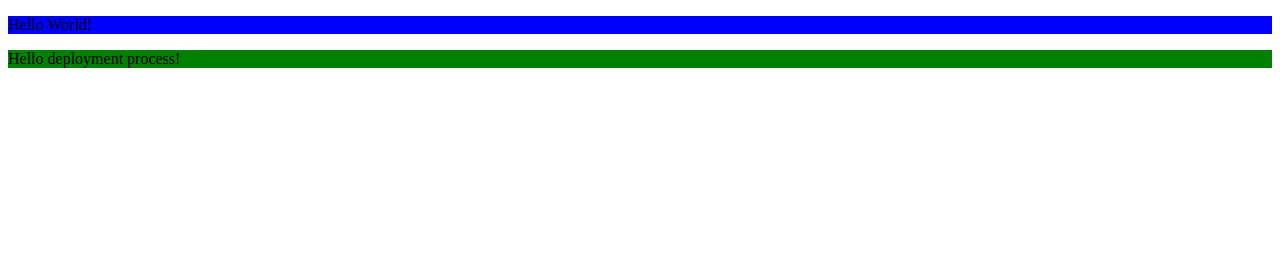
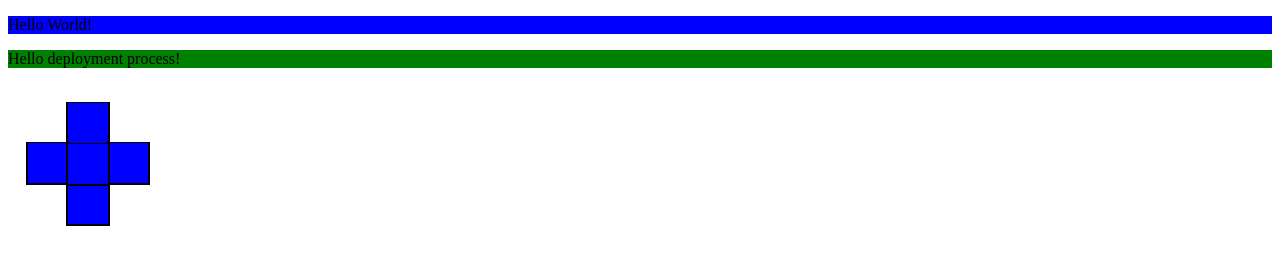
Before and after one commit to spaz612/BackToBasics, a plain HTML site: page index.html in a window 1280 px wide. Drawn offline with Linux system fonts and the light colour scheme.

Commit message:
Update index.html

```diff
--- a/index.html
+++ b/index.html
@@ -6,6 +6,7 @@
   <meta name="apple-mobile-web-app-capable" content="yes">
   <meta name="apple-mobile-web-app-status-bar-style" content="black">
 
+  <link rel="stylesheet" href="css/device.css" type="text/css">
   <Title>Web App</Title>
 </head>
 <body>
@@ -15,5 +16,16 @@
   <div style="background-color: green">
     <p>Hello deployment process!</p>
   </div>
+  <div id="element-dpad">
+            <div id="dpad-touch-target" class="dpad-touch-target">
+              <div id="dpad" class="dpad">
+                <div id="dpad-up" class="element up top arrow"></div>
+                <div id="dpad-left" class="element left middle arrow"></div>
+                <div id="dpad-down" class="element down bottom arrow"></div>
+                <div id="dpad-right" class="element right middle arrow"></div>
+                <div class="element center middle"></div>
+              </div>
+            </div>
+</div>
 </body>
 </html>
```
